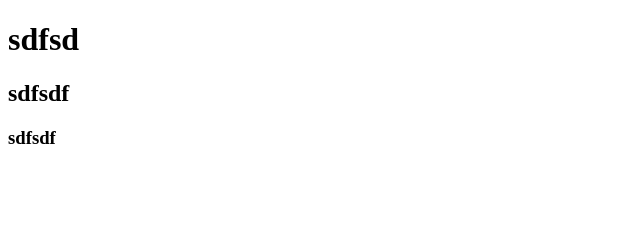
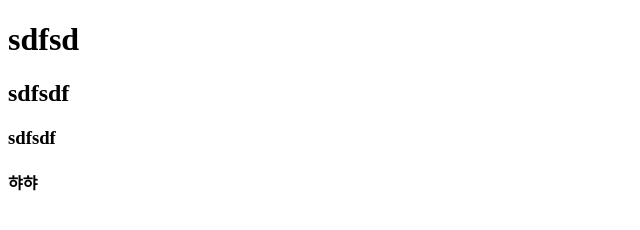
Before and after one commit to Josuyoung/git_test_180131, a plain HTML site: page index.html in a window 1280 px wide. Shown: the full height of the page, 0-640 px from the left. Drawn offline with Linux system fonts and the light colour scheme.

Commit message:
h4추가

```diff
--- a/index.html
+++ b/index.html
@@ -8,5 +8,6 @@
 	<h1>sdfsd</h1>
 	<h2>sdfsdf</h2>
 	<h3>sdfsdf</h3>
+	<h4>햐햐</h4>
 </body>
 </html>
```
